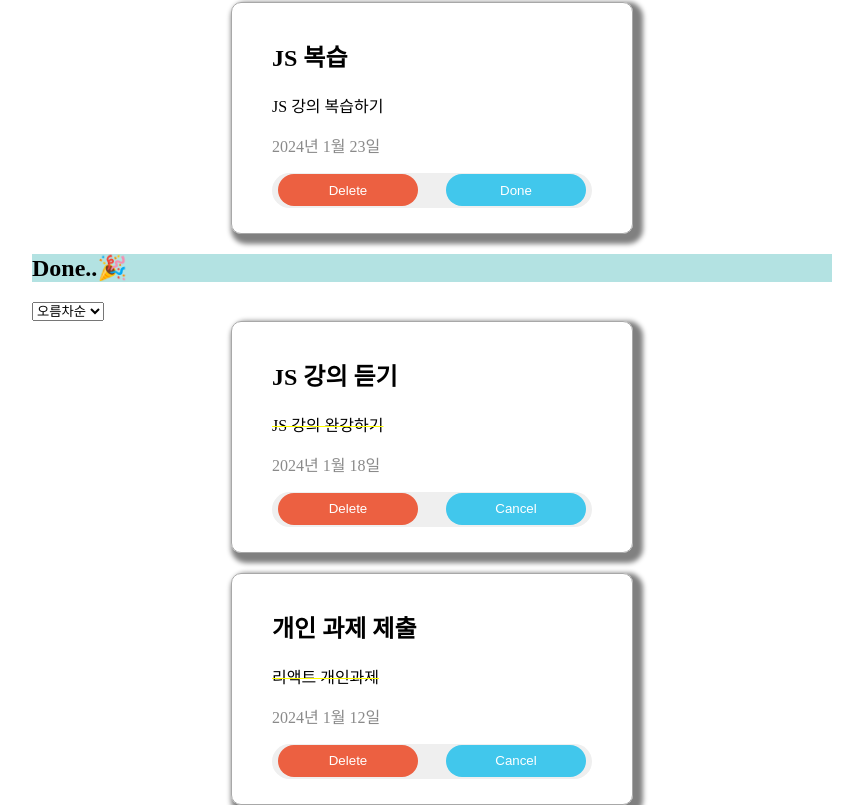
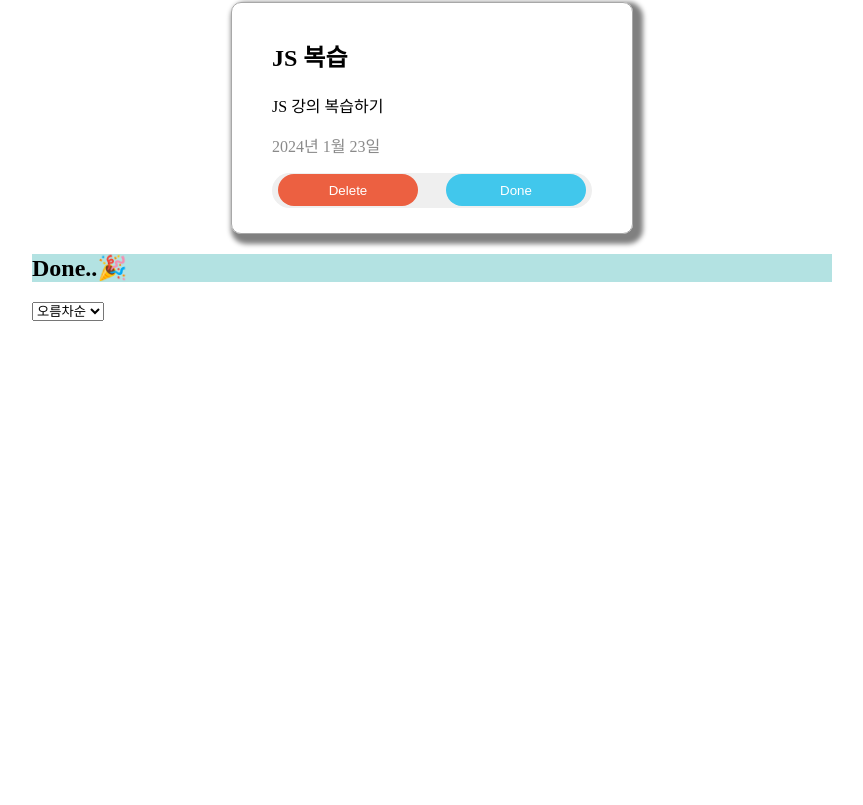
Before and after one commit to dpwl032/React, a React (Create React App) app: page / in a window 1280 px wide. Shown: the part 720-1525 px from the top of the page, without its empty margins (208-1071 px from the left). After the commit the page ends 1041 px from the top, so only its background shows below. Built offline with nearby package versions, Linux system fonts and the light colour scheme.

Commit message:
pull전 commit

```diff
--- a/src/component/DoneList.jsx
+++ b/src/component/DoneList.jsx
@@ -26,7 +26,7 @@ const TodoLists = styled.div`
 `;
 
 const DoneContent = styled.p`
-  text-decoration: line-through ${(props) => props.lineColor};
+  text-decoration: line-through ${(props) => props.linecolor};
 `;
 
 const ButtonCss = styled.button`
@@ -55,7 +55,7 @@ const DoneList = ({ doneLists, items, addWorkingList, removeDoneList }) => {
         >
           <h2>{title}</h2>{" "}
         </Link>
-        <DoneContent lineColor="yellow">{items.text}</DoneContent>
+        <DoneContent linecolor="yellow">{items.text}</DoneContent>
         <StDate>{dateString}</StDate>
         <ButtonCss>
           <Buttons onClick={() => removeDoneList(items.id)}>Delete</Buttons>
--- a/src/component/Main.jsx
+++ b/src/component/Main.jsx
@@ -13,99 +13,35 @@ import {
   changeToDoList,
   sortToDoList,
 } from "../redux/modules/Todos";
-import {
-  deleteDoneList,
-  editDoneList,
-  sortDoneList,
-  changeDoneList,
-} from "../redux/modules/Donedos";
 
 function Main() {
-  const dispatch = useDispatch();
-
-  const toDoLists = useSelector((state) => {
-    return state.toDoLists; //state도 obj형태기 때문에 .으로 counter로 접근할 수 있다.
-  });
-
-  const doneLists = useSelector((state) => {
-    return state.doneLists; //state도 obj형태기 때문에 .으로 counter로 접근할 수 있다.
-  });
-
-  // console.log(doneLists);
-
-  //input값 state화 ---> form으로 변경
+  const [sortOrder, setSortOrder] = useState("asc");
   const [title, setTitle] = useState("");
   const [text, setText] = useState("");
   const [deadline, setDeadline] = useState("");
 
+  const dispatch = useDispatch();
+
+  //todoList 목록 가져오기
+  const toDoLists = useSelector((state) => {
+    return state.toDoLists; //state도 obj형태기 때문에 .으로 counter로 접근할 수 있다.
+  });
+  //새 todo 추가하기
   const newTodoList = (newTodoList) => {
     dispatch(addToDoList(newTodoList));
   };
 
-  //삭제하기(working)
+  //기존 todo item 삭제하기
   const removeToDoList = (id) => {
     dispatch(deleteToDoList(id));
   };
 
-  ////////////////////////////////////////////////////
-  //doneList배열 및 state
-  // const [doneLists, setDoneLists] = useState([
-  //   {
-  //     id: 4,
-  //     title: "JS 강의 듣기",
-  //     text: "JS 강의 완강하기",
-  //     deadline: "2024-01-18",
-  //     isDone: true,
-  //   },
-  //   {
-  //     id: 5,
-  //     title: "개인 과제 제출",
-  //     text: "리액트 개인과제",
-  //     deadline: "2024-01-12",
-  //     isDone: true,
-  //   },
-  // ]);
-
-  //삭제하기(done)
-  const removeDoneList = (id) => {
-    const newDoneList = doneLists.filter((items) => items.id !== id);
-    // setDoneLists(newDoneList);
-    dispatch(deleteDoneList(newDoneList));
-  };
-
-  //완료버튼시 working->Done
+  //todoList ↔ doneList 변경하기
   const addDoneList = (id) => {
-    const changeDone = toDoLists.filter((items) => items.id === id);
-    const changeDoneList = { ...changeDone[0] };
-    changeDoneList.isDone = true;
-    // setDoneLists([...doneLists, changeDoneList]);
-    dispatch(changeDoneList([...doneLists, changeDoneList]));
-
-    //원래 리스트에서 삭제
-    const changeTodoList = toDoLists.filter((items) => items.id !== id);
-
-    //setTodoLists(changeTodoList);
-    dispatch(deleteToDoList(changeTodoList));
-  };
-
-  //취소버튼시 Done-> working
-  const addWorkingList = (id) => {
-    // submit 이벤트가 일어나면 새로고침방지. submit 관련 태그 고유의 동작 금지
-    const cancelDone = doneLists.filter((items) => items.id === id);
-    const resultList = { ...cancelDone[0] };
-    resultList.isDone = true;
-
-    // setTodoLists([...toDoLists, resultList]);
-    dispatch(changeToDoList([...toDoLists, resultList]));
-
-    const chandDoneList = doneLists.filter((items) => items.id !== id);
-    // setDoneLists(chandDoneList);
-    dispatch(deleteToDoList(chandDoneList));
+    dispatch(changeToDoList(id));
   };
 
   //todoList 정렬
-  const [sortOrder, setSortOrder] = useState("asc");
-
   const doListSortHandler = (e) => {
     const newTodoList = [...toDoLists].sort((a, b) => {
       if (e === "asc") {
@@ -117,17 +53,60 @@ function Main() {
     dispatch(sortToDoList(newTodoList));
   };
 
-  //doneList 정렬
-  const doneListSortHandler = (e) => {
-    const newDoneList = [...doneLists].sort((a, b) => {
-      if (e === "asc") {
-        return new Date(a.deadline) - new Date(b.deadline);
-      }
-      return new Date(b.deadline) - new Date(a.deadline);
-    });
+  // ////////////////////////////////////////////////////
+  // //doneList배열 및 state
+  // // const [doneLists, setDoneLists] = useState([
+  // //   {
+  // //     id: 4,
+  // //     title: "JS 강의 듣기",
+  // //     text: "JS 강의 완강하기",
+  // //     deadline: "2024-01-18",
+  // //     isDone: true,
+  // //   },
+  // //   {
+  // //     id: 5,
+  // //     title: "개인 과제 제출",
+  // //     text: "리액트 개인과제",
+  // //     deadline: "2024-01-12",
+  // //     isDone: true,
+  // //   },
+  // // ]);
 
-    dispatch(sortDoneList(newDoneList));
-  };
+  // //삭제하기(done)
+  // const removeDoneList = (id) => {
+  //   const newDoneList = doneLists.filter((items) => items.id !== id);
+  //   // setDoneLists(newDoneList);
+  //   dispatch(deleteDoneList(newDoneList));
+  // };
+
+  // //완료버튼시 working->Done
+
+  // //취소버튼시 Done-> working
+  // const addWorkingList = (id) => {
+  //   // submit 이벤트가 일어나면 새로고침방지. submit 관련 태그 고유의 동작 금지
+  //   const cancelDone = doneLists.filter((items) => items.id === id);
+  //   const resultList = { ...cancelDone[0] };
+  //   resultList.isDone = true;
+
+  //   // setTodoLists([...toDoLists, resultList]);
+  //   dispatch(changeToDoList([...toDoLists, resultList]));
+
+  //   const chandDoneList = doneLists.filter((items) => items.id !== id);
+  //   // setDoneLists(chandDoneList);
+  //   dispatch(deleteToDoList(chandDoneList));
+  // };
+
+  // //doneList 정렬
+  // const doneListSortHandler = (e) => {
+  //   const newDoneList = [...doneLists].sort((a, b) => {
+  //     if (e === "asc") {
+  //       return new Date(a.deadline) - new Date(b.deadline);
+  //     }
+  //     return new Date(b.deadline) - new Date(a.deadline);
+  //   });
+
+  //   dispatch(sortDoneList(newDoneList));
+  // };
 
   return (
     <>
@@ -170,7 +149,7 @@ function Main() {
           <section>
             <StMenu>Done..🎉</StMenu>
             <select
-              onChange={(e) => doneListSortHandler(e.target.value)}
+              onChange={(e) => doListSortHandler(e.target.value)}
               DoneList={DoneList}
             >
               <option name="sortOrder" value="asc" checked>
@@ -182,23 +161,7 @@ function Main() {
               </option>
             </select>
           </section>
-          <WrapWorking>
-            {doneLists.doneLists.map(function (items) {
-              {
-                /* onSubmit은 form 안에 있을 때만 사용 가능, onClick은 상관없음 */
-              }
-              return (
-                <DoneList
-                  key={items.id}
-                  doneLists={doneLists}
-                  items={items}
-                  addWorkingList={addWorkingList}
-                  removeDoneList={removeDoneList}
-                  doneListSortHandler={doneListSortHandler}
-                />
-              );
-            })}
-          </WrapWorking>
+          <WrapWorking></WrapWorking>
         </div>
       </StContenWrap>
     </>
--- a/src/pages/DoneItem.jsx
+++ /dev/null
@@ -1,33 +0,0 @@
-import React from "react";
-import { useParams } from "react-router-dom";
-import { useSelector } from "react-redux";
-
-function DoneItem() {
-  const params = useParams();
-  const doneLists = useSelector((state) => {
-    return state.doneLists; //state도 obj형태기 때문에 .으로 counter로 접근할 수 있다.
-  });
-
-  console.log("params", params);
-  console.log("doneLists", doneLists);
-
-  const findData = doneLists.doneLists.find(
-    (e) => e.id === parseInt(params.doneId)
-  );
-
-  return (
-    <>
-      <h1>상세페이지 입니다</h1>
-      {findData.id}
-      <br />
-      {findData.title}
-      <br />
-      {findData.text}
-      <br />
-      {findData.deadline}
-      <br />
-    </>
-  );
-}
-
-export default DoneItem;
--- a/src/redux/config/configStore.jsx
+++ b/src/redux/config/configStore.jsx
@@ -1,11 +1,9 @@
 import { createStore } from "redux";
 import { combineReducers } from "redux";
 import toDoLists from "../modules/Todos";
-import doneLists from "../modules/Donedos";
 
 const rootReducer = combineReducers({
   toDoLists,
-  doneLists,
 });
 
 const store = createStore(rootReducer);
--- a/src/redux/modules/Donedos.jsx
+++ /dev/null
@@ -1,52 +0,0 @@
-const ADD_DONELIST = "letters/ADD_DONELIST";
-const DELETE_DONELIST = "letters/DELETE_DONELIST";
-const EDIT_DONELIST = "letters/EDIT_DONELIST";
-const CHANGE_DONELIST = "letters/CHANGE_DONELIST";
-const SORT_DONELIST = "letters/SORT_DONELIST";
-export const addDoneList = (payload) => {
-  return { type: ADD_DONELIST, payload };
-};
-
-export const deleteDoneList = (payload) => {
-  return { type: DELETE_DONELIST, payload };
-};
-
-export const editDoneList = (payload) => {
-  return { type: EDIT_DONELIST, payload };
-};
-
-export const changeDoneList = (payload) => {
-  return { type: CHANGE_DONELIST, payload };
-};
-export const sortDoneList = (payload) => {
-  return { type: SORT_DONELIST, payload };
-};
-const initialState = {
-  doneLists: [
-    {
-      id: 4,
-      title: "JS 강의 듣기",
-      text: "JS 강의 완강하기",
-      deadline: "2024-01-18",
-      isDone: true,
-    },
-    {
-      id: 5,
-      title: "개인 과제 제출",
-      text: "리액트 개인과제",
-      deadline: "2024-01-12",
-      isDone: true,
-    },
-  ],
-};
-
-const doneLists = (state = initialState, action) => {
-  switch (action.type) {
-    case ADD_DONELIST:
-      return;
-    default:
-      return state;
-  }
-};
-
-export default doneLists;
--- a/src/redux/modules/Todos.jsx
+++ b/src/redux/modules/Todos.jsx
@@ -9,10 +9,6 @@ export const addToDoList = (payload) => {
 
 export const deleteToDoList = (payload) => {
   return { type: DELETE_TODOLIST, payload };
-};
-
-export const editToDoList = (payload) => {
-  return { type: EDIT_TODOLIST, payload };
 };
 
 export const changeToDoList = (payload) => {
@@ -56,9 +52,27 @@ const toDoLists = (state = initialState, action) => {
         toDoLists: [newTodoList, ...state.toDoLists],
       };
     case DELETE_TODOLIST:
-      const id = action.payload;
-      const deleteTodoList = state.toDoLists.filter((items) => items.id !== id);
+      const deleteId = action.payload;
+      const deleteTodoList = state.toDoLists.filter(
+        (items) => items.id !== deleteId
+      );
       return { ...state, toDoLists: deleteTodoList };
+
+    case CHANGE_TODOLIST:
+      const changeId = action.payload;
+      const changeList = state.toDoLists.map((item) => {
+        if (item.id == changeId) {
+          return { ...item, isDone: !item.isDone };
+        } else {
+          return item;
+        }
+      });
+      console.log(" changeList", changeList);
+      return changeList;
+
+    case SORT_TODOLIST:
+      return state;
+
     default:
       return state;
   }
--- a/src/shared/Router.js
+++ b/src/shared/Router.js
@@ -1,7 +1,6 @@
 import { BrowserRouter, Routes, Route } from "react-router-dom";
 import Main from "../component/Main";
 import DetailTodo from "../pages/DetailTodo";
-import DoneItem from "../pages/DoneItem";
 import { useState } from "react";
 
 const Router = () => {
@@ -10,7 +9,6 @@ const Router = () => {
       <Routes>
         <Route path="/" element={<Main />} />
         <Route path="/:todoId" element={<DetailTodo />} />
-        <Route path="/:doneId" element={<DoneItem />} />
       </Routes>
     </BrowserRouter>
   );
```
